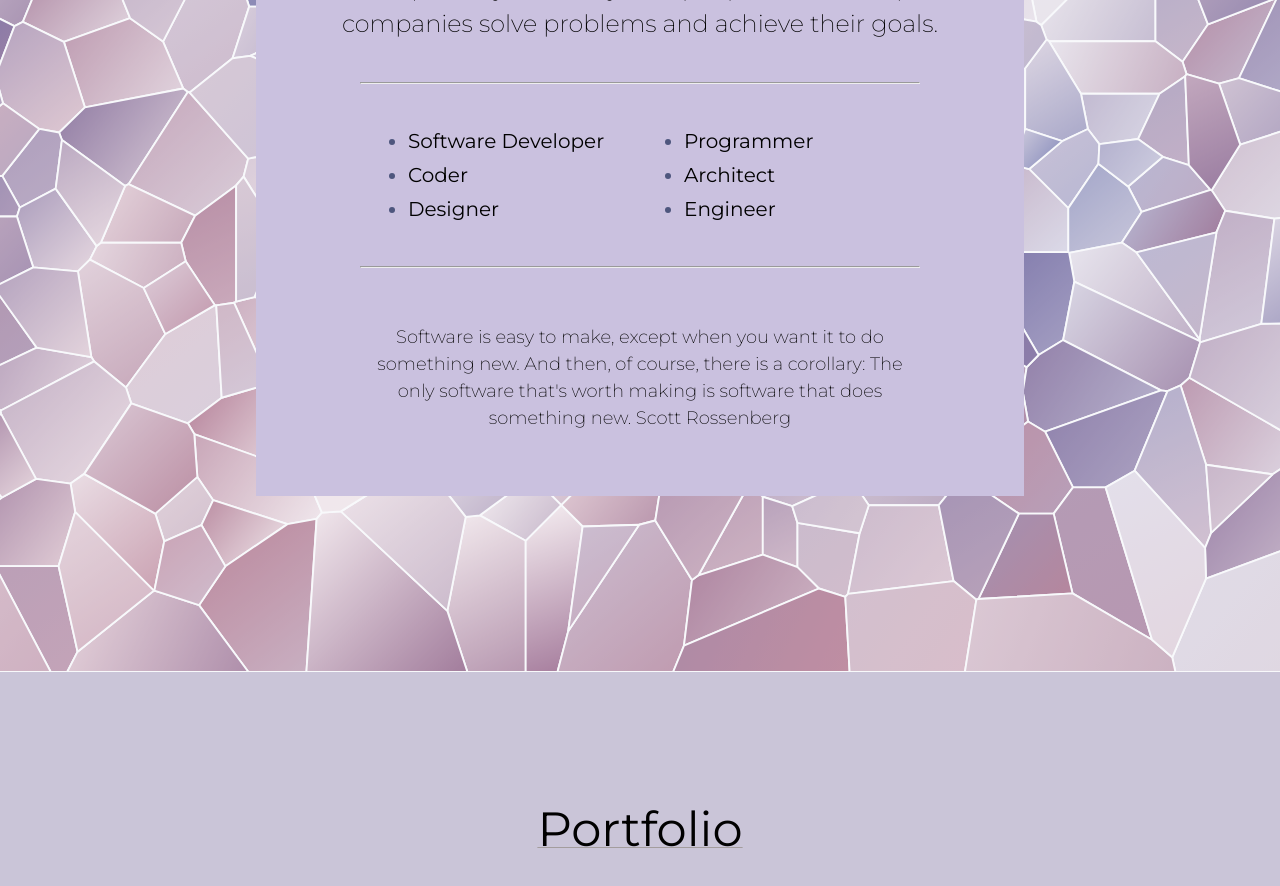
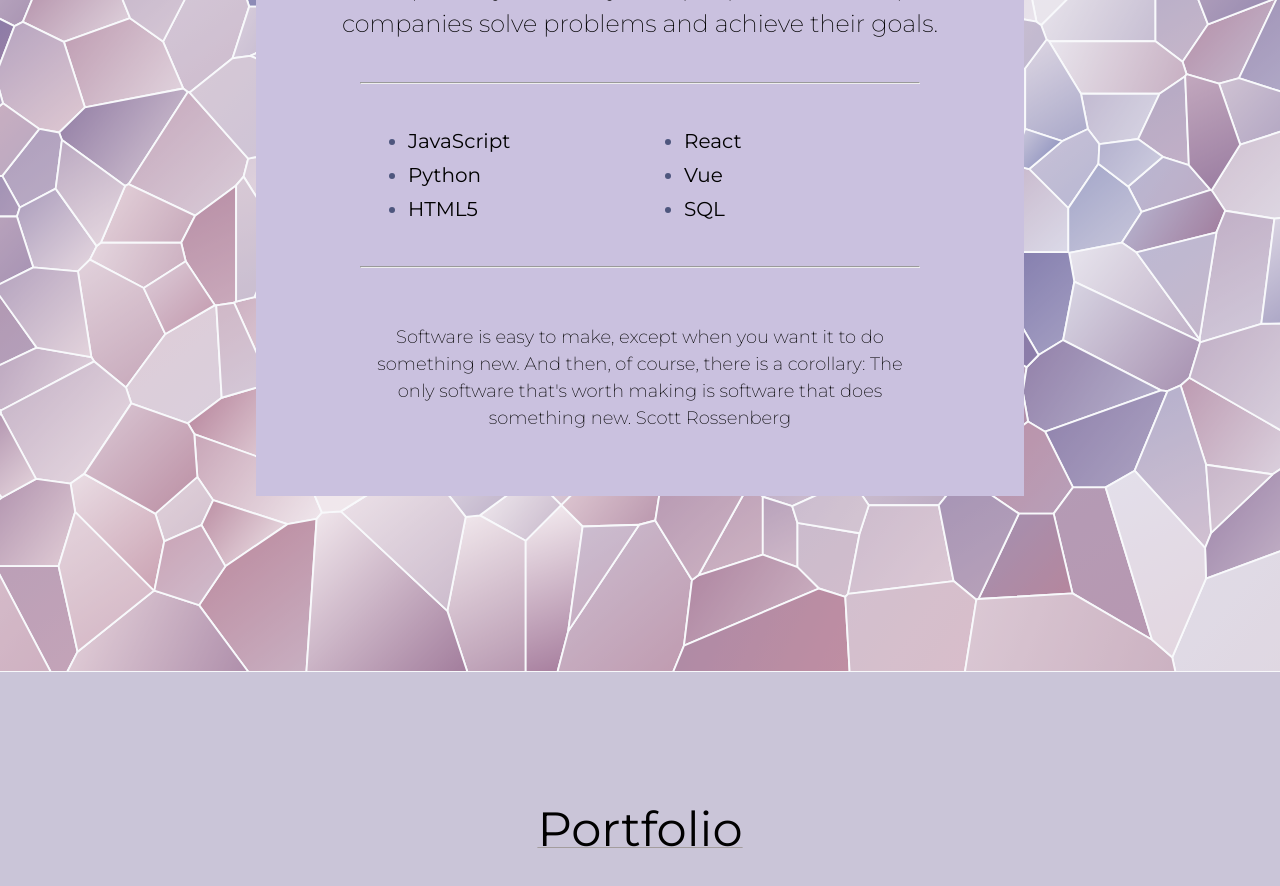
Before and after one commit to Aekangi/Portfolio, a React (Vite) app: page / in a window 1280 px wide. Shown: the part 1440-2326 px from the top of the page. Built offline with nearby package versions, Linux system fonts and the light colour scheme.

Commit message:
edited skill list

```diff
--- a/src/Components/About.jsx
+++ b/src/Components/About.jsx
@@ -31,12 +31,12 @@ const description =
  * passionate about, or enjoy,
  */
 const skillsList = [
-  "Software Developer",
-  "Coder",
-  "Designer",
-  "Programmer",
-  "Architect",
-  "Engineer",
+  "JavaScript",
+  "Python",
+  "HTML5",
+  "React",
+  "Vue",
+  "SQL",
 ];
 
 /**
```
